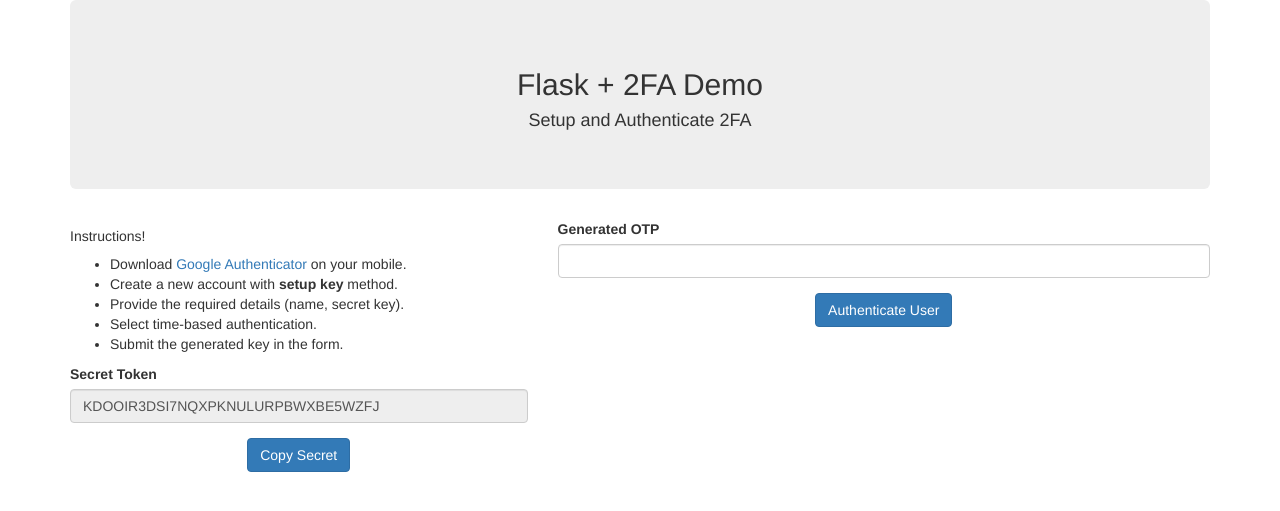
After one commit to Mau124/DemoCrypto, a Flask app: page /login/2fa/ in a window 1280 px wide. The commit adds this page. Shown: the top 511 px of the page. Run offline with Flask 2, Linux system fonts and the light colour scheme; data comes from the database, SQL or seed files in the repository; both versions use the stored data as it was after the commit; parts of the project's set-up code (start-up, migrations or seed data) failed here and were passed over; some libraries are stand-ins or nearby versions.

Commit message:
Cambios para la V4

```diff
--- a/apps/authentication/routes.py
+++ b/apps/authentication/routes.py
@@ -3,7 +3,7 @@
 Copyright (c) 2019 - present AppSeed.us
 """
 
-from flask import render_template, redirect, request, url_for
+from flask import render_template, redirect, request, url_for, flash
 from flask_login import (
     current_user,
     login_user,
@@ -16,6 +16,7 @@ from apps import db, login_manager
 from apps.authentication import blueprint
 from apps.authentication.forms import LoginForm, CreateAccountForm
 from apps.authentication.models import Users
+import pyotp
 
 from apps.authentication.util import verify_pass
 
@@ -34,7 +35,7 @@ def login_github():
     res = github.get("/user")
     return redirect(url_for('home_blueprint.index'))
 
-@blueprint.route('/login', methods=['GET', 'POST'])
+@blueprint.route('/login/', methods=['GET', 'POST'])
 def login():
     login_form = LoginForm(request.form)
     if 'login' in request.form:
@@ -50,7 +51,7 @@ def login():
         if user and verify_pass(password, user.password):
 
             login_user(user)
-            return redirect(url_for('authentication_blueprint.route_default'))
+            return redirect(url_for('home_blueprint.login_2fa'))
 
         # Something (user or pass) is not ok
         return render_template('accounts/login.html',
@@ -61,6 +62,37 @@ def login():
         return render_template('accounts/login.html',
                                form=login_form)
     return redirect(url_for('home_blueprint.index'))
+
+
+# 2FA page route
+@blueprint.route("/login/2fa/", methods=['GET'])
+def login_2fa():
+    # generating random secret key for authentication
+    #secret = pyotp.random_base32()
+    secret = 'KDOOIR3DSI7NQXPKNULURPBWXBE5WZFJ'
+    #print('El Tomsecreto:', secret)
+
+    return render_template("login_2fa.html", secret=secret)
+
+
+# 2FA form route
+@blueprint.route("/login/2fa/", methods=["POST"])
+def login_2fa_form():
+
+    # getting secret key used by user
+    secret = request.form.get("secret")
+    # getting OTP provided by user
+    otp = int(request.form.get("otp"))
+
+    # verifying submitted OTP with PyOTP
+    if pyotp.TOTP(secret).verify(otp):
+        # inform users if OTP is valid
+        flash("The TOTP 2FA token is valid", "success")
+        return redirect(url_for("home_blueprint.index"))
+    else:
+        # inform users if OTP is invalid
+        flash("You have supplied an invalid 2FA token!", "danger")
+        return redirect(url_for("authentication_blueprint.login_2fa"))
 
 
 @blueprint.route('/register', methods=['GET', 'POST'])
--- /dev/null
+++ b/apps/templates/accounts/login_2fa.html
@@ -0,0 +1,72 @@
+{% extends "bootstrap/base.html" %}
+
+{% block content %}
+<div class="container">
+  <div class="row justify-content-center">
+    <div class="col-lg-12">
+      <div class="jumbotron text-center p-4">
+        <h2>Flask + 2FA Demo</h2>
+        <h4>Setup and Authenticate 2FA</h4>
+      </div>
+    </div>
+    <div class="col-lg-5">
+      <form>
+        <div>
+          <h5>Instructions!</h5>
+          <ul>
+            <li>Download <a href="https://play.google.com/store/apps/details?id=com.google.android.apps.authenticator2&hl=en&gl=US" target="_blank">Google Authenticator</a> on your mobile.</li>
+            <li>Create a new account with <strong>setup key</strong> method.</li>
+            <li>Provide the required details (name, secret key).</li>
+            <li>Select time-based authentication.</li>
+            <li>Submit the generated key in the form.</li>
+          </ul>
+        </div>
+        <div class="form-group">
+          <label for="secret">Secret Token</label>
+          <input type="text" class="form-control" id="secret" value="{{ secret }}" readonly>
+        </div>
+        <div class="text-center">
+          <button type="button" class="btn btn-primary" onclick="copySecret()">Copy Secret</button>
+        </div>
+      </form>
+    </div>
+    <div class="col-lg-7">
+      {% with messages = get_flashed_messages(with_categories=true) %}
+      {% if messages %}
+      {% for category, message in messages %}
+      <div class="alert alert-{{ category }}" role="alert">
+        {{ message }}
+      </div>
+      {% endfor %}
+      {% endif %}
+      {% endwith %}
+      <form method="POST">
+        <div class="form-group">
+          <label for="otp">Generated OTP</label>
+          <input type="hidden" name="secret" value="{{ secret }}" required>
+          <input type="number" class="form-control" id="otp" name="otp" required>
+        </div>
+        <div class="text-center">
+          <button type="submit" class="btn btn-primary">Authenticate User</button>
+        </div>
+      </form>
+    </div>
+  </div>
+</div>
+
+<script>
+  function copySecret() {
+    /* Get the text field */
+    var copyText = document.getElementById("secret");
+
+    /* Select the text field */
+    copyText.select();
+    copyText.setSelectionRange(0, 99999); /*For mobile devices*/
+
+    /* Copy the text inside the text field */
+    document.execCommand("copy");
+
+    alert("Successfully copied TOTP secret token!");
+}
+</script>
+{% endblock %}
--- a/run.py
+++ b/run.py
@@ -1,6 +1,7 @@
 import os
 from flask_migrate import Migrate
 from flask_minify  import Minify
+from flask_bootstrap import Bootstrap
 from sys import exit
 
 from apps.config import config_dict
@@ -22,6 +23,8 @@ except KeyError:
 app = create_app(app_config)
 Migrate(app, db)
 
+Bootstrap(app)
+
 if not DEBUG:
     Minify(app=app, html=True, js=False, cssless=False)
 
```
Also changed, not shown: apps/home/routes.py (+29 -1 lines), apps/templates/accounts/login.html (+1 -1 lines), apps/db.sqlite3.
